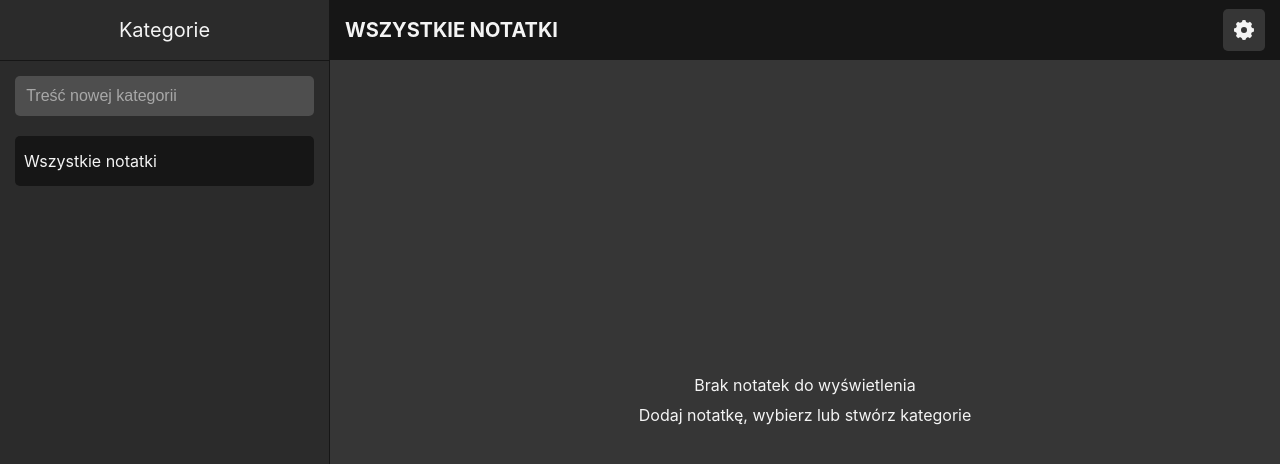
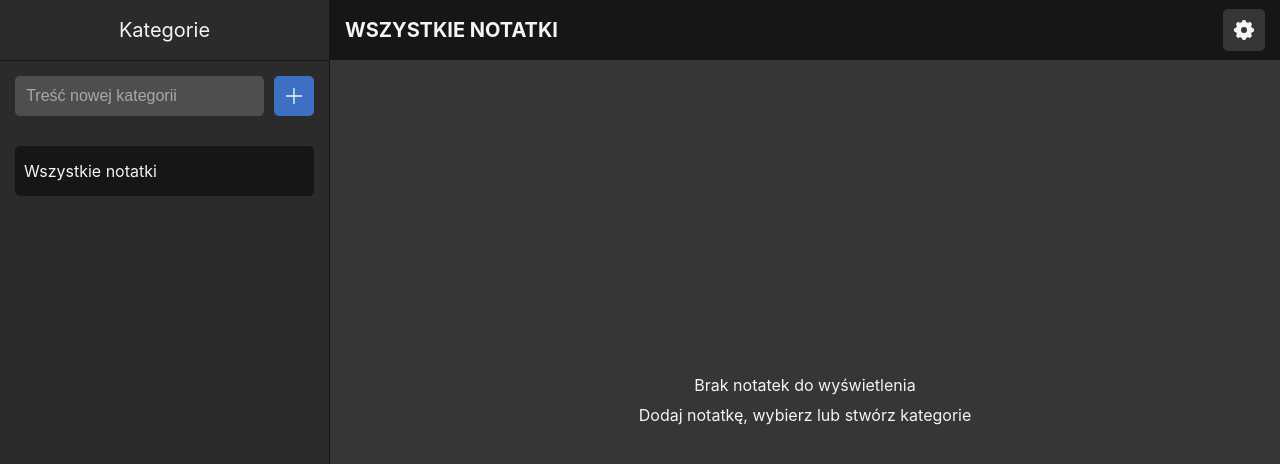
Before and after one commit to Krzaczor/notes, a React (Create React App) app: page /#/all in a window 1280 px wide. Shown: the top 464 px of the page. Built offline with nearby package versions, Linux system fonts and the light colour scheme.

Commit message:
add button to create category form

```diff
--- a/src/components/panelCategories/form/Form.styles.ts
+++ b/src/components/panelCategories/form/Form.styles.ts
@@ -1,6 +1,11 @@
 import styled from 'styled-components';
 
 export const Form = styled.form`
-    height: 60px;
+    align-items: stretch;
+    display: flex;
     padding: var(--padding-container);
+
+    & > *:not(:last-child) {
+        margin-right: 10px;
+    }
 `;
--- a/src/components/panelCategories/form/Form.tsx
+++ b/src/components/panelCategories/form/Form.tsx
@@ -1,6 +1,8 @@
 import { ChangeEvent, FormEvent, useState } from 'react';
+import { BsPlusLg } from 'react-icons/bs';
 import { useCategoriesActions } from 'context/categoriesContext';
 import Input from 'components/shared/input/Input';
+import Button from 'components/shared/button/Button';
 import * as S from './Form.styles';
 
 const Form = () => {
@@ -18,13 +20,11 @@ const Form = () => {
             return;
         }
 
-        if (name) {
-            createCategory({
-                name: name.trim()
-            });
+        createCategory({
+            name: name.trim()
+        });
 
-            setName('');
-        }
+        setName('');
     }
 
     return (
@@ -35,6 +35,9 @@ const Form = () => {
                 placeholder='Treść nowej kategorii'
                 onChange={handleChangeName}
             />
+            <Button variant='primary'>
+                <BsPlusLg size={22} color='var(--color-light)' />
+            </Button>
         </S.Form>
     )
 }
```
